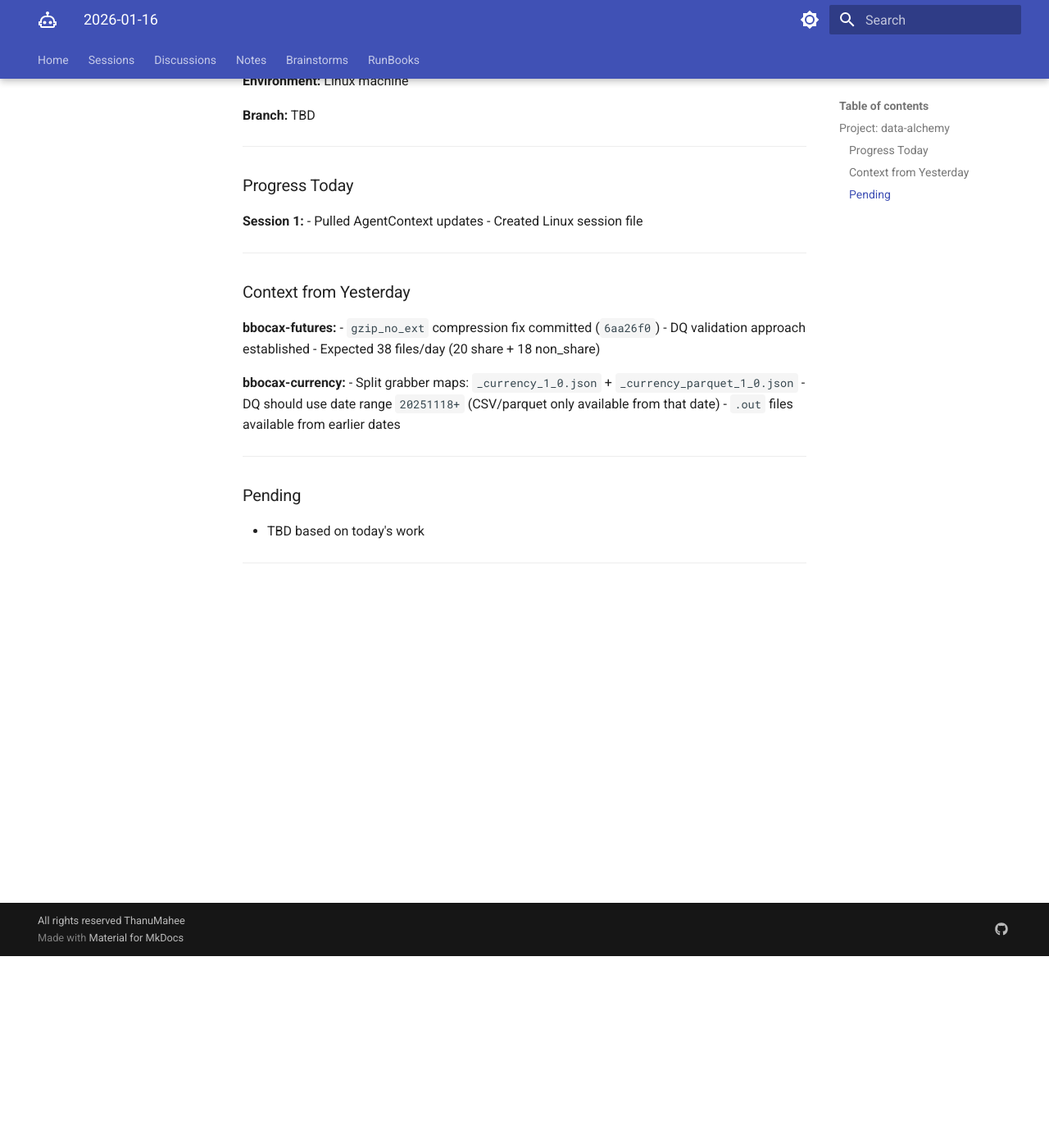
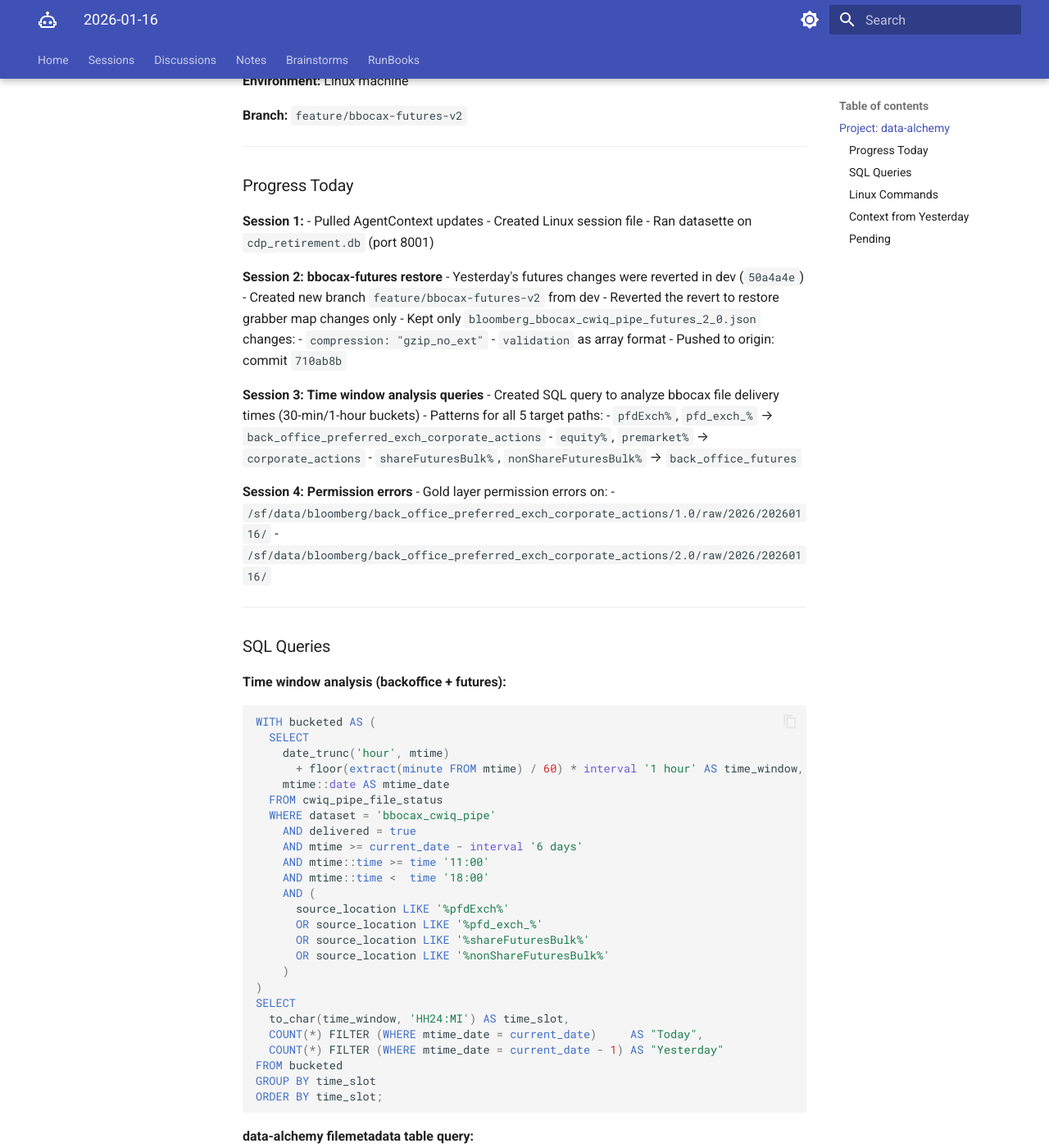
Before and after one commit to ThanuMahee12/AgentContext, an MkDocs documentation site: the page built from docs/sessions/claude/l-2026-01-16.md, in a window 1280 px wide and 1400 px high, scrolled down 234 px. Shown: the whole window at 82% size. Built offline with MkDocs 1.6.1 and Material for MkDocs 9.7.7, drawn with Linux system fonts in a browser that asks for light colours; some of the changed text lies outside the part shown.

Commit message:
session: update linux 2026-01-16 progress

````diff
--- a/docs/sessions/claude/l-2026-01-16.md
+++ b/docs/sessions/claude/l-2026-01-16.md
@@ -6,7 +6,7 @@
 
 **Environment:** Linux machine
 
-**Branch:** TBD
+**Branch:** `feature/bbocax-futures-v2`
 
 ---
 
@@ -15,6 +15,89 @@
 **Session 1:**
 - Pulled AgentContext updates
 - Created Linux session file
+- Ran datasette on `cdp_retirement.db` (port 8001)
+
+**Session 2: bbocax-futures restore**
+- Yesterday's futures changes were reverted in dev (`50a4a4e`)
+- Created new branch `feature/bbocax-futures-v2` from dev
+- Reverted the revert to restore grabber map changes only
+- Kept only `bloomberg_bbocax_cwiq_pipe_futures_2_0.json` changes:
+  - `compression: "gzip_no_ext"`
+  - `validation` as array format
+- Pushed to origin: commit `710ab8b`
+
+**Session 3: Time window analysis queries**
+- Created SQL query to analyze bbocax file delivery times (30-min/1-hour buckets)
+- Patterns for all 5 target paths:
+  - `pfdExch%`, `pfd_exch_%` → `back_office_preferred_exch_corporate_actions`
+  - `equity%`, `premarket%` → `corporate_actions`
+  - `shareFuturesBulk%`, `nonShareFuturesBulk%` → `back_office_futures`
+
+**Session 4: Permission errors**
+- Gold layer permission errors on:
+  - `/sf/data/bloomberg/back_office_preferred_exch_corporate_actions/1.0/raw/2026/20260116/`
+  - `/sf/data/bloomberg/back_office_preferred_exch_corporate_actions/2.0/raw/2026/20260116/`
+
+---
+
+### SQL Queries
+
+**Time window analysis (backoffice + futures):**
+```sql
+WITH bucketed AS (
+  SELECT
+    date_trunc('hour', mtime)
+      + floor(extract(minute FROM mtime) / 60) * interval '1 hour' AS time_window,
+    mtime::date AS mtime_date
+  FROM cwiq_pipe_file_status
+  WHERE dataset = 'bbocax_cwiq_pipe'
+    AND delivered = true
+    AND mtime >= current_date - interval '6 days'
+    AND mtime::time >= time '11:00'
+    AND mtime::time <  time '18:00'
+    AND (
+      source_location LIKE '%pfdExch%'
+      OR source_location LIKE '%pfd_exch_%'
+      OR source_location LIKE '%shareFuturesBulk%'
+      OR source_location LIKE '%nonShareFuturesBulk%'
+    )
+)
+SELECT
+  to_char(time_window, 'HH24:MI') AS time_slot,
+  COUNT(*) FILTER (WHERE mtime_date = current_date)     AS "Today",
+  COUNT(*) FILTER (WHERE mtime_date = current_date - 1) AS "Yesterday"
+FROM bucketed
+GROUP BY time_slot
+ORDER BY time_slot;
+```
+
+**data-alchemy filemetadata table query:**
+```sql
+SELECT stratum, input_filepath, output_filepath, processed_time
+FROM filemetadata
+WHERE input_filepath LIKE '%pfdExchEuroCorporateActionsV2.cax%'
+   OR output_filepath LIKE '%pfdExchEuroCorporateActionsV2.cax%'
+ORDER BY processed_time;
+```
+
+---
+
+### Linux Commands
+
+**Platinum file count (last 10 days):**
+```bash
+for i in 0 1 2 3 4 5 6 7 8 9; do d=$(date -d "-$i days" +%Y%m%d); y=$(date -d "-$i days" +%Y); s=$(ls /sf/data/bloomberg/back_office_futures/2.0/raw/share_futures/$y/$d/ 2>/dev/null | wc -l); n=$(ls /sf/data/bloomberg/back_office_futures/2.0/raw/non_share_futures/$y/$d/ 2>/dev/null | wc -l); echo "$(date -d "-$i days" +%b\ %d): share=$s non_share=$n total=$((s+n))"; done
+```
+
+**Rsync sqlite files:**
+```bash
+rsync -av --include='*/' --include='*.sqlite' --exclude='*' /sf/data/bloomberg/bbocax_cwiq_pipe/1.0/silver/ /sf/proj/data_alchemy/thanudev/output/silver/
+```
+
+**Find folders without sqlite:**
+```bash
+for dir in /sf/data/bloomberg/bbocax_cwiq_pipe/1.0/silver/*/*/*/*/; do c=$(ls "$dir"*.sqlite 2>/dev/null | wc -l); if [ "$c" -eq 0 ]; then echo "$dir"; fi; done
+```
 
 ---
 
@@ -28,12 +111,12 @@
 **bbocax-currency:**
 - Split grabber maps: `_currency_1_0.json` + `_currency_parquet_1_0.json`
 - DQ should use date range `20251118+` (CSV/parquet only available from that date)
-- `.out` files available from earlier dates
 
 ---
 
 ### Pending
 
-- TBD based on today's work
+- Fix permission errors on `back_office_preferred_exch_corporate_actions` directories
+- Verify futures grabber map after MR merge
 
 ---
````
